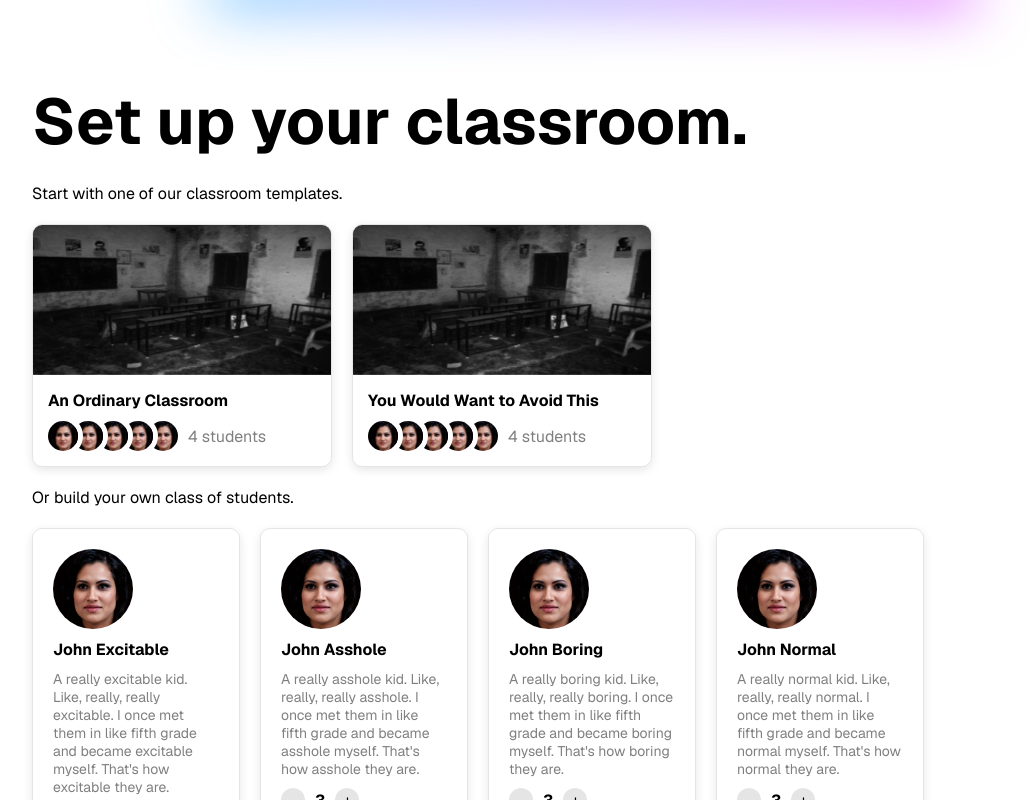
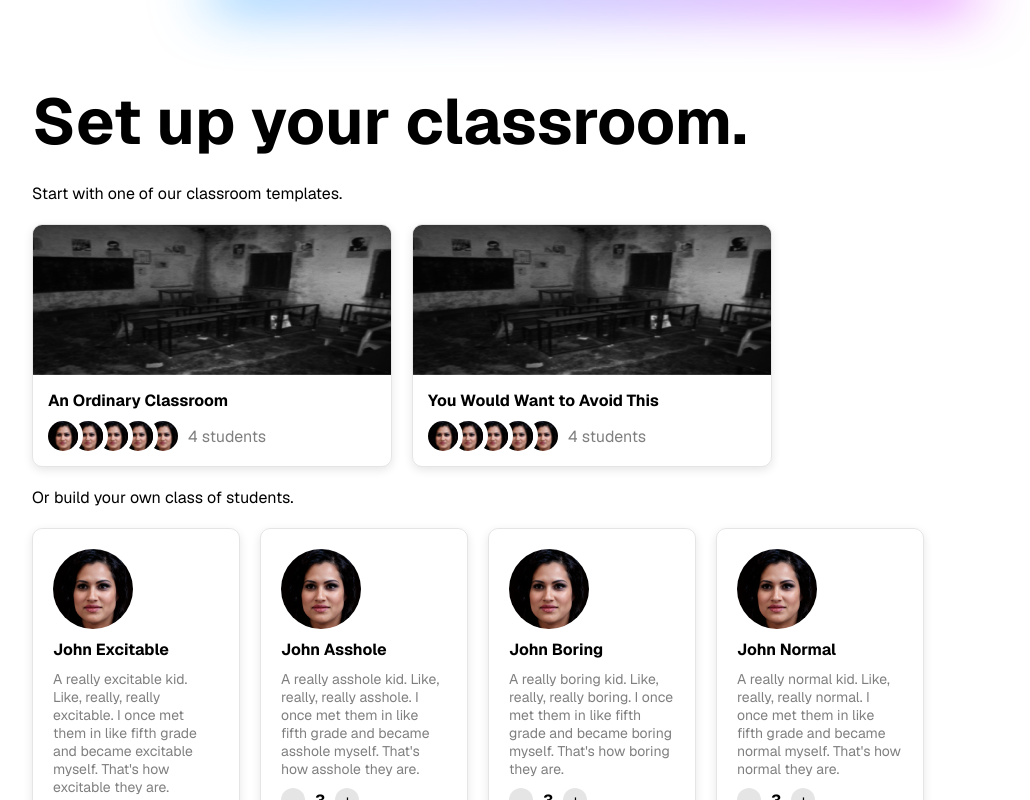
Before and after one commit to jasmine-dragons/engaged, a Next.js app in the folder client/: page /setup in a window 1280 px wide. Shown: the whole page, without its empty margins (48-1078 px from the left). Built offline with nearby package versions, Linux system fonts and the light colour scheme.

Commit message:
docs: update preview image

```diff
--- a/client/src/app/setup/page.module.css
+++ b/client/src/app/setup/page.module.css
@@ -37,7 +37,7 @@
   align-items: flex-start;
 }
 .classrooms {
-  grid-template-columns: repeat(auto-fill, 300px);
+  grid-template-columns: repeat(auto-fill, minmax(350px, 1fr));
 }
 
 .count {
```
Also changed, not shown: 2 other files (tests, documents, lock files or other folders).
